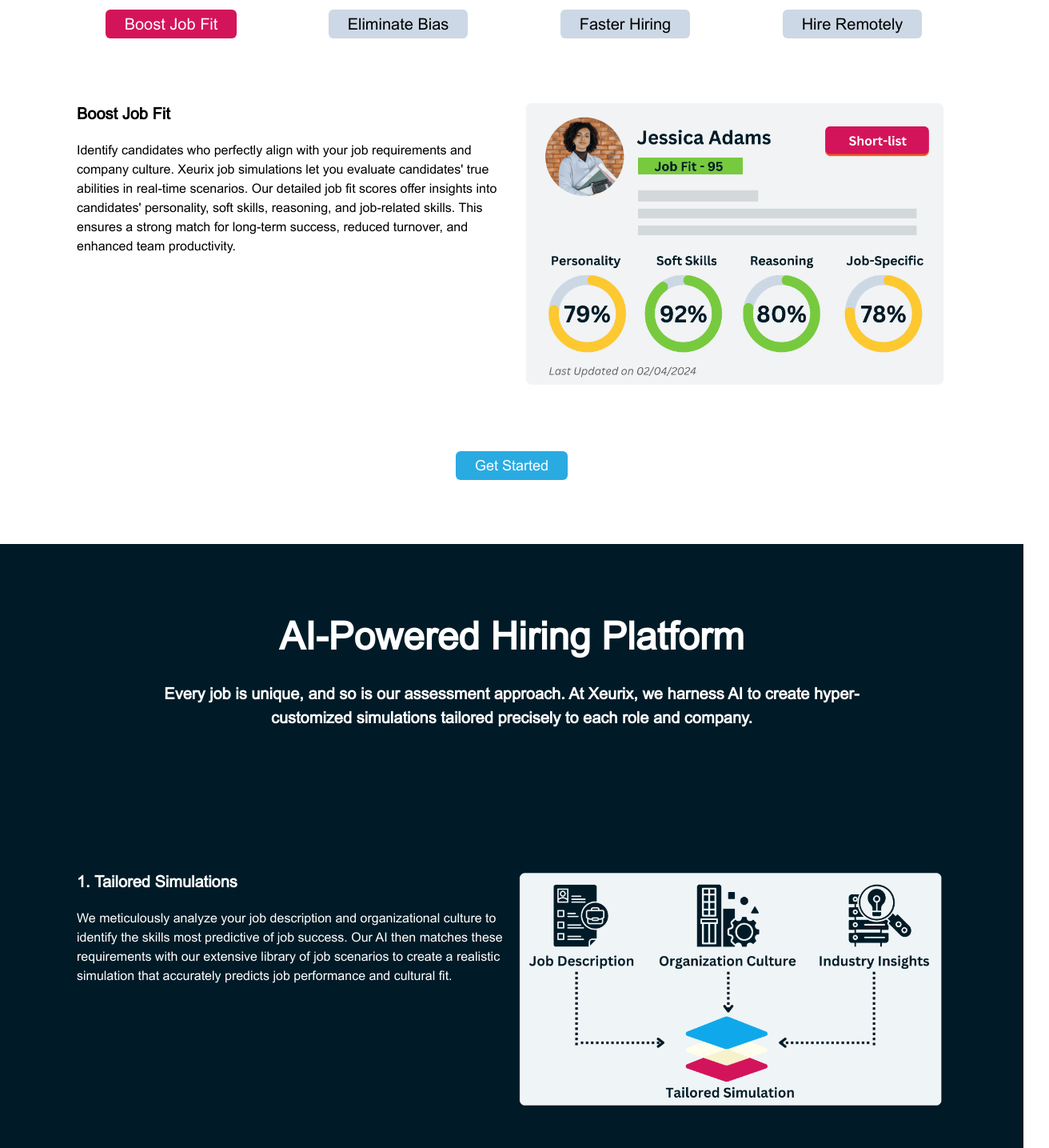
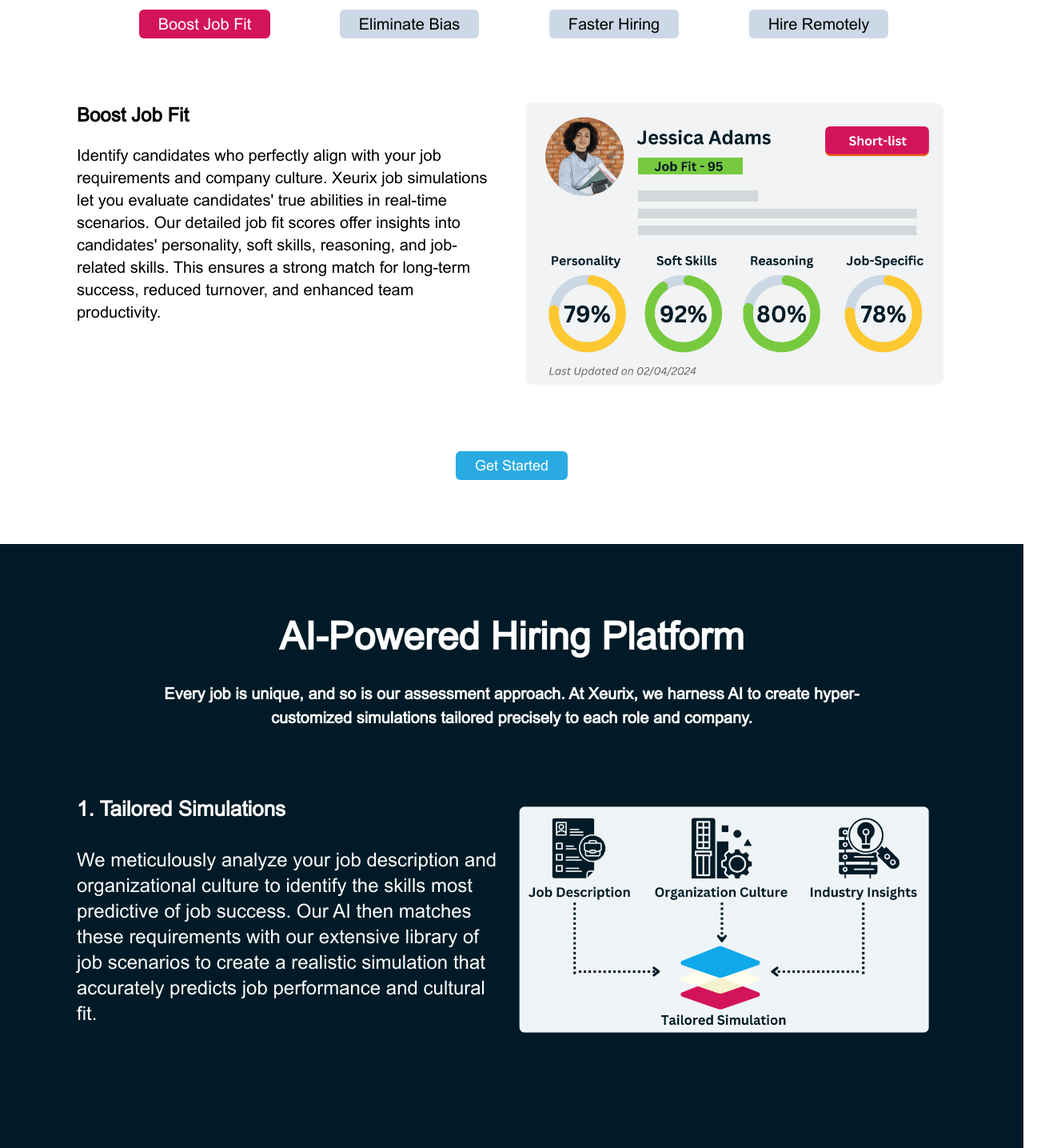
Before and after one commit to Hamza-Ahmad2170/xeurix-landing-page, a Next.js app: page / in a window 1280 px wide. Shown: the part 2000-3435 px from the top of the page at 80% size, 1312 px wide, since content can reach past the window. Built offline with nearby package versions, Linux system fonts and the light colour scheme.

Commit message:
font changed

```diff
--- a/src/components/Collaborate.tsx
+++ b/src/components/Collaborate.tsx
@@ -7,17 +7,17 @@
 
 export default function Collaborate() {
   return (
-    <section className="">
-      <div className="max-w-6xl mx-auto px-8">
+    <section>
+      <div className="px-8">
         <MaxScreen>
-          <SectionHeader>
+          <SectionHeader className="max-w-6xl mx-auto ">
             <Heading>Engage, Collaborate, and Hire</Heading>
             <Paragraph className="mx-auto max-w-xl">
               With Xeurix collaborate and create a frictionless hiring funnel by
               eliminating tedious back-and-forth communication
             </Paragraph>
           </SectionHeader>
-          <Image src={dnd} alt="dnd" className="pt-16" />
+          <Image src={dnd} alt="dnd" className="pt-16 max-w-7xl mx-auto" />
         </MaxScreen>
       </div>
     </section>
--- a/src/components/HireSmarterItem.tsx
+++ b/src/components/HireSmarterItem.tsx
@@ -45,9 +45,9 @@
 
   return (
     <>
-      <ul className="grid justify-center gap-12 pt-16 pb-20 sm:grid-cols-2  lg:grid-cols-4">
+      <ul className="grid justify-center gap-y-8 pt-16 pb-20 sm:grid-cols-2 md:grid-cols-4 max-w-5xl mx-auto">
         {tabs.map((tab, index) => (
-          <li key={tab.title} className="text-center">
+          <li key={tab.title} className="text-center ">
             <button
               className={cn(
                 "rounded-md px-6 py-1 text-center text-lg xl:text-xl",
@@ -65,10 +65,10 @@
         ))}
       </ul>
 
-      <div className="grid grid-cols-1 gap-8 md:grid-cols-2">
+      <div className="grid grid-cols-1 gap-8 lg:grid-cols-2">
         <div className="flex flex-col gap-5">
-          <h3 className="text-xl font-semibold">{tabs[current].title}</h3>
-          <p>{tabs[current].paragraph}</p>
+          <h3 className="text-2xl font-semibold">{tabs[current].title}</h3>
+          <p className="md:text-lg lg:text-xl">{tabs[current].paragraph}</p>
         </div>
         <Image
           src={tabs[current].image || tabs[0].image}
--- a/src/components/Impact.tsx
+++ b/src/components/Impact.tsx
@@ -6,7 +6,7 @@
 
 export default function Impact() {
   return (
-    <section>
+    <section className="hidden sm:block">
       <div className="max-w-6xl px-8 mx-auto">
         <MaxScreen>
           <SectionHeader>
--- a/src/components/ImpactCountDown.tsx
+++ b/src/components/ImpactCountDown.tsx
@@ -113,11 +113,11 @@
           <li
             key={index}
             onClick={() => handleTabChange(index)}
-            className={`md:text-bas relative basis-1/2 rounded-md py-2 text-center ${
+            className={`text-xs sm:text-base relative basis-1/2 rounded-md py-2 text-center ${
               activeTabIndex === index ? "bg-[#d4145a] text-white" : ""
             }`}
           >
-            <button>
+            <button className="">
               {activeTabIndex === index && (
                 <span className="absolute left-[45%] top-full h-0 w-0 border-x-8 border-t-[16px] border-x-transparent border-t-[#d4145a]"></span>
               )}
@@ -127,14 +127,14 @@
         ))}
       </ul>
       <div className="py-4">
-        <p>{impactData[activeTabIndex].content}</p>
+        <p className="text-xl">{impactData[activeTabIndex].content}</p>
       </div>
       <div
-        className="flex flex-wrap justify-center gap-x-4 gap-y-20 py-6 md:flex-row md:justify-between"
+        className="flex flex-wrap justify-center gap-x-4 gap-y-20 py-8 md:flex-row md:justify-evenly"
         ref={ref}
       >
         {impactData[activeTabIndex].numbers.map((num, index) => (
-          <div key={index} className="w-[21rem] text-center">
+          <div key={index} className="w-[16rem] text-center">
             {inView && (
               <CountUp
                 start={
@@ -149,7 +149,7 @@
               />
             )}
             <span className="text-4xl font-semibold">%</span>
-            <p className="py-4 text-xl font-semibold">
+            <p className="py-4 text-2xl font-semibold">
               {impactData[activeTabIndex].subHeading[index].title}
             </p>
             <p>{impactData[activeTabIndex].subHeading[index].text}</p>
--- a/src/components/Platform.tsx
+++ b/src/components/Platform.tsx
@@ -7,6 +7,7 @@
 import evaluation from "../../public/images/platform/ai_evaluation.png";
 import Image from "next/image";
 import { Fragment } from "react";
+import { cn } from "@/lib/utils";
 
 const PlatformData = [
   {
@@ -42,21 +43,27 @@
               precisely to each role and company.
             </Paragraph>
           </SectionHeader>
-          <div className="grid grid-cols-1 lg:grid-cols-2 pt-20 ">
-            {PlatformData.map((platform) => (
-              <Fragment key={platform.heading}>
-                <div className="space-y-5 pt-24">
-                  <h3 className="text-xl font-bold">{platform.heading}</h3>
-                  <p>{platform.paragraph}</p>
-                </div>
-                <Image
-                  src={platform.image}
-                  alt={platform.heading}
-                  className=""
-                />
-              </Fragment>
-            ))}
-          </div>
+
+          {PlatformData.map((platform, index) => (
+            <div className="flex gap-x-4 flex-wrap" key={platform.heading}>
+              <div
+                className={cn(
+                  "space-y-5 pt-16 xl:pt-20 w-full lg:w-[calc(50%-1rem)]",
+                  {
+                    "lg:order-2": index % 2 > 0,
+                  }
+                )}
+              >
+                <h3 className="text-[1.625rem] font-bold pb-2">
+                  {platform.heading}
+                </h3>
+                <p className="text-2xl">{platform.paragraph}</p>
+              </div>
+              <div className="w-full lg:w-[calc(50%-1rem)]">
+                <Image src={platform.image} alt={platform.heading} />
+              </div>
+            </div>
+          ))}
         </MaxScreen>
       </div>
     </div>
```
Also changed, not shown: public/images/platform/dnd.png (deleted).
